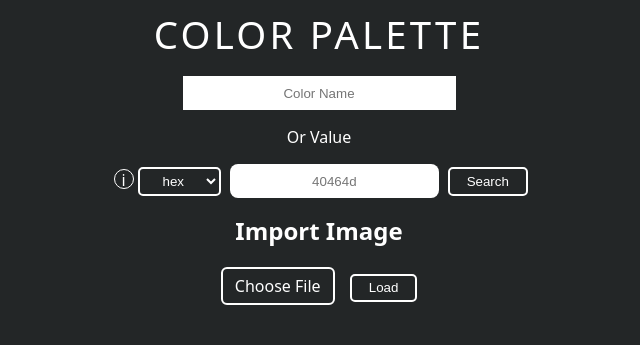
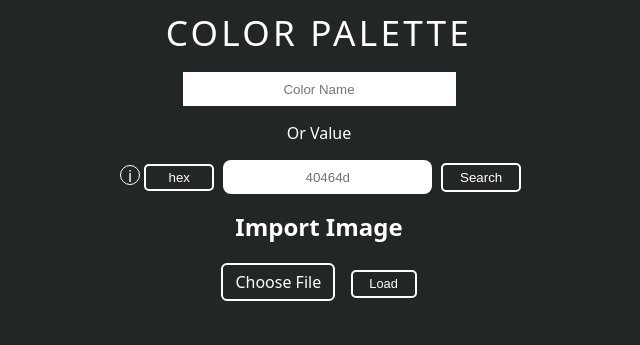
Before and after one commit to johannroll/gradient-generator, a plain HTML site: page index.html in a window 1280 px wide. Shown: the whole page, without its empty margins (321-961 px from the left). Drawn offline with Linux system fonts and the light colour scheme; no server answers.

Commit message:
touch manipulation v2

```diff
--- a/CSS/style.css
+++ b/CSS/style.css
@@ -7,6 +7,9 @@
 
 select {
     touch-action: manipulation;
+    -webkit-appearance: none;
+    -moz-appearance: none;
+    appearance: none;
 }
 
 body {
@@ -30,7 +33,7 @@ body {
 
 #palette-heading {
     padding-bottom: 1rem;
-    font-size: 2.4rem;
+    font-size: 2.2rem;
     letter-spacing: 0.2rem;
     font-weight: 500;
     text-transform: uppercase;
@@ -89,6 +92,10 @@ label {
     border: none;
     outline: none;
     text-align: center;
+}
+
+#btnLoad {
+    font-size: 0.8rem;
 }
 
 #btn-search,
@@ -331,7 +338,7 @@ form {
 
 @media screen and (max-width: 468px) {
     html {
-        font-size: 20px;
+        font-size: 18px;
     }
 
     .colorcode-input-search {
--- a/static/script.js
+++ b/static/script.js
@@ -1143,7 +1143,7 @@ function gradients () {
 
           const randomGradientDiv = document.createElement('div');
           randomGradientDiv.className = 'randomGrad-container';
-          randomGradientDiv.style.cssText = 'width: 100%; max-width:1200px; display: flex; flex-direction: column; align-items: center; margin-top: 1rem';
+          randomGradientDiv.style.cssText = 'width: 100%; max-width:1200px; display: flex; flex-direction: column; align-items: center; margin-top: 1rem; text-align: center';
           randomGradientDiv.innerHTML = '<h2>Random Gradient from Image</h2>'
           const randomGradient = document.createElement('div');
           randomGradient.classList.add('random-gradient');
```
